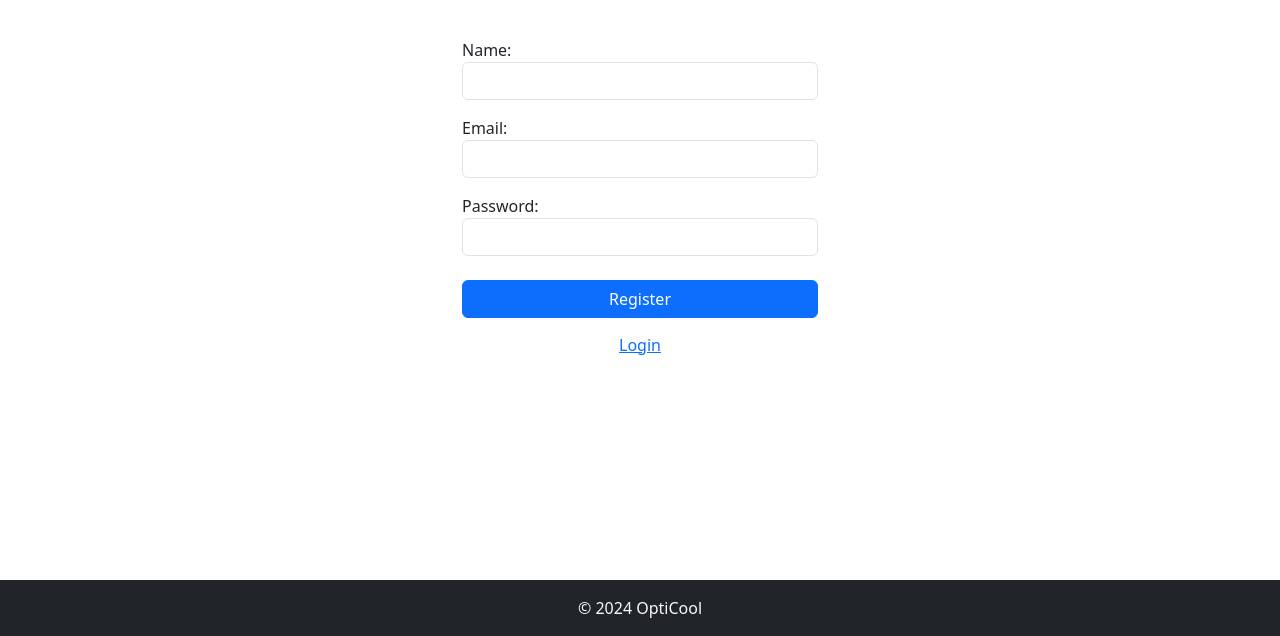
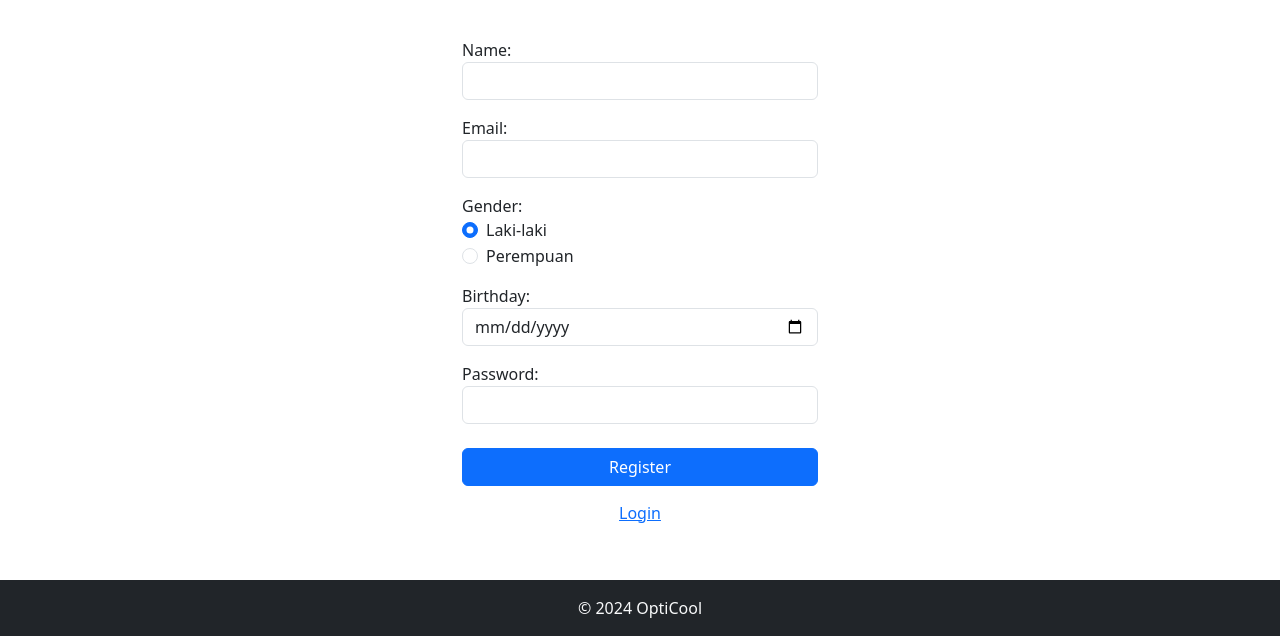
Before and after one commit to Taufikrw/opticool-for-web, a Flask app: page /register in a window 1280 px wide. Shown: the part 164-800 px from the top of the page. Run offline with Flask 3, Linux system fonts and the light colour scheme.

Commit message:
showing gender and birthday on fe

```diff
--- a/app/controllers/ApiController.py
+++ b/app/controllers/ApiController.py
@@ -1,5 +1,6 @@
 from app import app
 from flask import render_template, request, session, flash, redirect, url_for, abort
+from datetime import datetime
 import requests
 
 def index():
@@ -45,12 +46,16 @@ def register():
     if request.method == 'POST':
         name = request.form['name']
         email = request.form['email']
+        gender = request.form['gender']
+        birthday = request.form['birthday']
         password = request.form['password']
         api_url = app.config["API_URL"] + '/register'
 
         new_data = {
             'name': name,
             'email': email,
+            'gender': gender,
+            'birthday': birthday,
             'password': password
         }
         response = requests.post(api_url, data=new_data)
@@ -72,7 +77,9 @@ def profile():
     }
     response = requests.get(api_url, headers=headers)
     if response.status_code == 200:
-        return render_template('profile.html', user = response.json()["data"])
+        user_data = response.json()["data"]
+        user_data["birthday"] = date_format(user_data["birthday"])
+        return render_template('profile.html', user = user_data)
     else:
         return redirect(url_for('login'))
 
@@ -181,3 +188,9 @@ def delete_product(productId):
             return redirect(url_for('dashboard'))
 
     return redirect(url_for('login'))
+
+def date_format(date):
+    date_string = date
+    date_obj = datetime.strptime(date_string, "%a, %d %b %Y %H:%M:%S %Z")
+    formatted_date = date_obj.strftime("%d %B %Y")
+    return formatted_date
--- a/app/templates/register.html
+++ b/app/templates/register.html
@@ -18,6 +18,25 @@ Sign Out
                 <input type="text" id="email" name="email" class="form-control" required>
             </div>
             <div class="mb-3">
+                <label for="gender">Gender:</label>
+                <div class="form-check">
+                    <input class="form-check-input" type="radio" name="gender" id="Laki-laki" value="Laki-laki" checked>
+                    <label class="form-check-label" for="Laki-laki">
+                        Laki-laki
+                    </label>
+                </div>
+                <div class="form-check">
+                    <input class="form-check-input" type="radio" name="gender" id="Perempuan" value="Perempuan">
+                    <label class="form-check-label" for="Perempuan">
+                        Perempuan
+                    </label>
+                </div>
+            </div>
+            <div class="mb-3">
+                <label for="birthday">Birthday:</label>
+                <input type="date" id="birthday" name="birthday" class="form-control" required>
+            </div>
+            <div class="mb-3">
                 <label for="password">Password:</label>
                 <input type="password" id="password" name="password" class="form-control" required>
             </div>
```
Also changed, not shown: app/templates/profile.html (+8 -0 lines).
